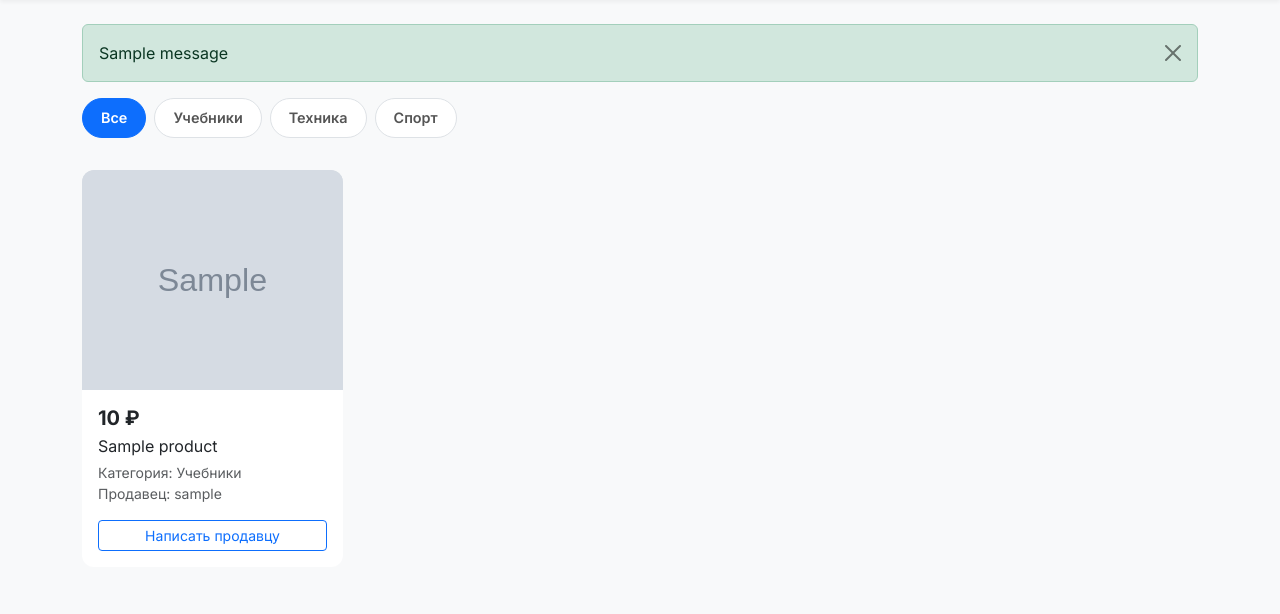
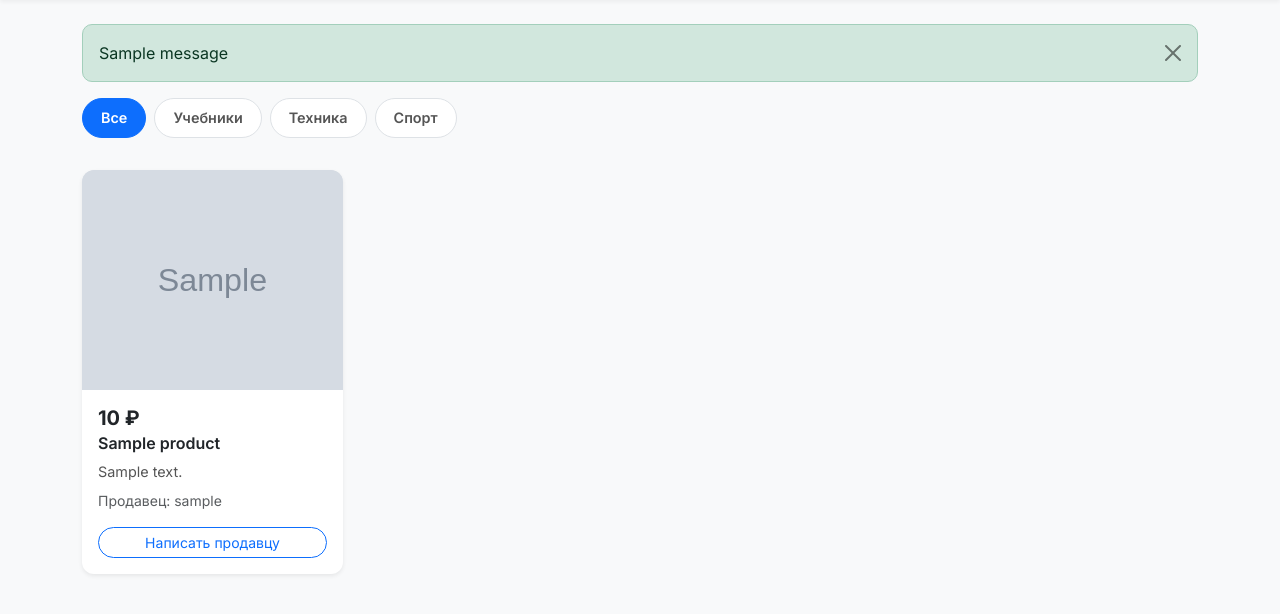
Before and after one commit to Eleksius/UniSell, a Flask app: page / in a window 1280 px wide. Shown: the part 78-692 px from the top of the page. Run offline with Flask 3, Linux system fonts and the light colour scheme; tables that the repository leaves empty hold one stand-in row (values such as "Sample post"); grey boxes marked "Sample" are stand-in pictures; one stand-in notice (Sample message) is shown.

Commit message:
added card pages and some fixes

```diff
--- a/app.py
+++ b/app.py
@@ -77,6 +77,13 @@ def index():
     return render_template('index.html', products=products, categories=Category.query.all())
 
 
+@app.route('/product/<int:product_id>')
+def product_detail(product_id):
+    # Ищем товар по ID. Если кто-то введет несуществующий ID, Flask выдаст ошибку 404
+    product = Product.query.get_or_404(product_id)
+    return render_template('product_detail.html', product=product)
+
+
 @app.route('/add', methods=['GET', 'POST'])
 @login_required  # Только залогиненные могут добавлять
 def add_product():
@@ -131,22 +138,37 @@ def get_products_api():
 @app.route('/edit/<int:product_id>', methods=['GET', 'POST'])
 @login_required
 def edit_product(product_id):
-    # Ищем товар по ID, если не нашли — вернется ошибка 404
     product = Product.query.get_or_404(product_id)
 
-    # Строгая проверка: является ли текущий юзер хозяином товара
+    # Строгая проверка прав
     if product.user_id != current_user.id:
         flash('Вы не можете редактировать чужие объявления!', 'danger')
         return redirect(url_for('index'))
 
     if request.method == 'POST':
+        # 1. Сначала обрабатываем УДАЛЕНИЕ выбранных фотографий
+        delete_images_ids = request.form.getlist('delete_images')  # Получаем список ID галочек
+        if delete_images_ids:
+            for img_id in delete_images_ids:
+                image_to_del = ProductImage.query.get(int(img_id))
+                # Дополнительная проверка: принадлежит ли фото этому товару
+                if image_to_del and image_to_del.product_id == product.id:
+                    # Чистим файл с диска
+                    try:
+                        os.remove(os.path.join(app.config['UPLOAD_FOLDER'], image_to_del.filename))
+                    except FileNotFoundError:
+                        pass
+                    # Чистим запись из БД
+                    db.session.delete(image_to_del)
+
+        # 2. Обновляем основные текстовые поля
         product.title = request.form.get('title')
         product.category_id = request.form.get('category')
         product.price = request.form.get('price', 0)
         product.description = request.form.get('description')
         product.contact_link = request.form.get('contact')
 
-        # Если пользователь решил догрузить еще фото
+        # 3. Обрабатываем ДОБАВЛЕНИЕ новых фото
         files = request.files.getlist('photos')
         for file in files:
             if file and file.filename:
--- a/templates/index.html
+++ b/templates/index.html
@@ -1,10 +1,39 @@
 {% extends 'base.html' %}
 {% block content %}
+
+<style>
+    .product-title-clamp {
+        display: -webkit-box;
+        -webkit-line-clamp: 1; /* Обрезать заголовок до 1 строки */
+        -webkit-box-orient: vertical;
+        overflow: hidden;
+    }
+    .product-description-clamp {
+        display: -webkit-box;
+        -webkit-line-clamp: 3; /* Обрезать описание до 3 строк */
+        -webkit-box-orient: vertical;
+        overflow: hidden;
+        font-size: 0.9rem;
+        color: #555;
+    }
+    .img-container {
+        position: relative;
+    }
+    /* Делаем карточку визуально кликабельной */
+    .product-link-wrapper {
+        cursor: pointer;
+        text-decoration: none;
+        color: inherit;
+    }
+    .product-link-wrapper:hover .product-title-clamp {
+        color: #0d6efd; /* Подсветка заголовка при наведении на карточку */
+    }
+</style>
 
 {% with messages = get_flashed_messages(with_categories=true) %}
   {% if messages %}
     {% for category, message in messages %}
-      <div class="alert alert-{{ category }} alert-dismissible fade show" role="alert">
+      <div class="alert alert-{{ category }} alert-dismissible fade show" role="alert" style="border-radius: 10px;">
         {{ message }}
         <button type="button" class="btn-close" data-bs-dismiss="alert" aria-label="Close"></button>
       </div>
@@ -25,38 +54,51 @@
 <div class="row row-cols-1 row-cols-md-3 row-cols-lg-4 g-4">
     {% for product in products %}
     <div class="col">
-        <div class="card h-100 product-card">
-            <div class="img-container">
-                {% if product.images %}
-                <img src="{{ url_for('static', filename='uploads/' + product.images[0].filename) }}" alt="{{ product.title }}">
-                {% else %}
-                <div class="d-flex align-items-center justify-content-center h-100 text-muted">Нет фото</div>
-                {% endif %}
-            </div>
-            <div class="card-body d-flex flex-column">
-                <h5 class="card-title fw-bold mb-1">{{ product.price }} ₽</h5>
-                <p class="card-text text-truncate mb-1" title="{{ product.title }}">{{ product.title }}</p>
-                <p class="text-muted small mb-3">Категория: {{ product.category.name }}<br>Продавец: {{ product.seller.username }}</p>
+        <div class="card h-100 product-card shadow-sm" style="border-radius: 12px;">
+
+            <a href="{{ url_for('product_detail', product_id=product.id) }}" class="product-link-wrapper">
+                <div class="img-container rounded-top overflow-hidden">
+                    {% if product.images %}
+                    <img src="{{ url_for('static', filename='uploads/' + product.images[0].filename) }}" alt="{{ product.title }}" class="w-100" style="object-fit: cover; height: 220px !important;">
+                    {% else %}
+                    <div class="d-flex align-items-center justify-content-center text-muted" style="height: 220px; background-color: #eee;">Нет фото</div>
+                    {% endif %}
+                </div>
+
+                <div class="p-3 pb-0">
+                    <h5 class="fw-bold text-dark mb-1">{{ product.price }} ₽</h5>
+                    <h6 class="fw-semibold mb-2 product-title-clamp" title="{{ product.title }}">{{ product.title }}</h6>
+                    <p class="card-text mb-2 product-description-clamp" title="{{ product.description }}">{{ product.description }}</p>
+                </div>
+            </a>
+
+            <div class="card-body d-flex flex-column pt-0 px-3 pb-3">
+                <p class="text-muted small mb-3">Продавец: {{ product.seller.username }}</p>
 
                 <div class="mt-auto">
-                    <a href="{{ product.contact_link }}" class="btn btn-outline-primary btn-sm w-100 {% if current_user.is_authenticated and product.user_id == current_user.id %}mb-2{% endif %}">
+                    <a href="{{ product.contact_link }}" class="btn btn-outline-primary btn-sm w-100 rounded-pill {% if current_user.is_authenticated and product.user_id == current_user.id %}mb-2{% endif %}" target="_blank">
                         Написать продавцу
                     </a>
 
                     {% if current_user.is_authenticated and product.user_id == current_user.id %}
                     <div class="d-flex gap-2">
-                        <a href="{{ url_for('edit_product', product_id=product.id) }}" class="btn btn-outline-secondary btn-sm w-50">
+                        <a href="{{ url_for('edit_product', product_id=product.id) }}" class="btn btn-outline-secondary btn-sm w-50 rounded-pill">
                             Редактировать
                         </a>
-                        <a href="{{ url_for('delete_product', product_id=product.id) }}"
-                           class="btn btn-outline-danger btn-sm w-50"
-                           onclick="return confirm('Вы уверены, что хотите окончательно удалить это объявление?');">
+
+                        <button type="button"
+                                class="btn btn-outline-danger btn-sm w-50 rounded-pill"
+                                data-bs-toggle="modal"
+                                data-bs-target="#deleteModal"
+                                data-product-id="{{ product.id }}"
+                                data-product-title="{{ product.title }}">
                             Удалить
-                        </a>
+                        </button>
                     </div>
                     {% endif %}
                 </div>
             </div>
+
         </div>
     </div>
     {% endfor %}
@@ -64,8 +106,43 @@
 
 {% if not products %}
 <div class="text-center mt-5">
-    <p class="text-muted">Здесь пока ничего нет. Будь первым!</p>
+    <p class="text-muted fs-5">Здесь пока ничего нет. Будь первым!</p>
 </div>
 {% endif %}
 
+<div class="modal fade" id="deleteModal" tabindex="-1" aria-labelledby="deleteModalLabel" aria-hidden="true">
+  <div class="modal-dialog modal-dialog-centered">
+    <div class="modal-content" style="border-radius: 15px; border: none;">
+      <div class="modal-header border-0 pt-4 px-4">
+        <h5 class="modal-title fw-bold text-danger" id="deleteModalLabel">Удаление объявления</h5>
+        <button type="button" class="btn-close" data-bs-dismiss="modal" aria-label="Close"></button>
+      </div>
+      <div class="modal-body px-4 fs-6">
+        Вы действительно хотите окончательно удалить объявление <strong id="deleteModalProductTitle"></strong>? Это действие нельзя отменить.
+      </div>
+      <div class="modal-footer border-0 pb-4 px-4">
+        <button type="button" class="btn btn-light rounded-pill px-4" data-bs-dismiss="modal">Отмена</button>
+        <a href="#" id="confirmDeleteButton" class="btn btn-danger rounded-pill px-4 fw-bold">Удалить навсегда</a>
+      </div>
+    </div>
+  </div>
+</div>
+
+<script>
+const deleteModal = document.getElementById('deleteModal')
+if (deleteModal) {
+  deleteModal.addEventListener('show.bs.modal', event => {
+    const button = event.relatedTarget
+    const productId = button.getAttribute('data-product-id')
+    const productTitle = button.getAttribute('data-product-title')
+
+    const modalTitleSpan = deleteModal.querySelector('#deleteModalProductTitle')
+    const modalConfirmButton = deleteModal.querySelector('#confirmDeleteButton')
+
+    modalTitleSpan.textContent = `"${productTitle}"`
+    modalConfirmButton.href = `/delete/${productId}`
+  })
+}
+</script>
+
 {% endblock %}
```
Also changed, not shown: templates/edit_product.html (+79 -4 lines), templates/product_detail.html (added, +104 -0 lines).
